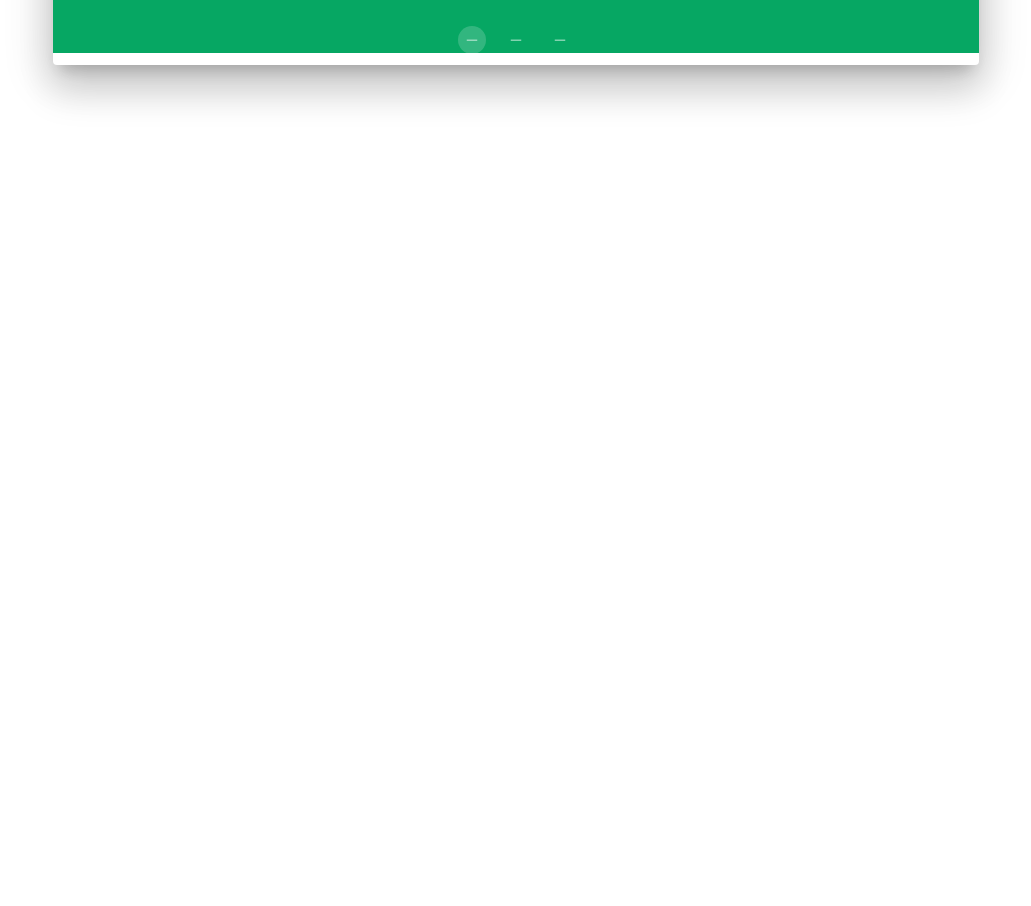
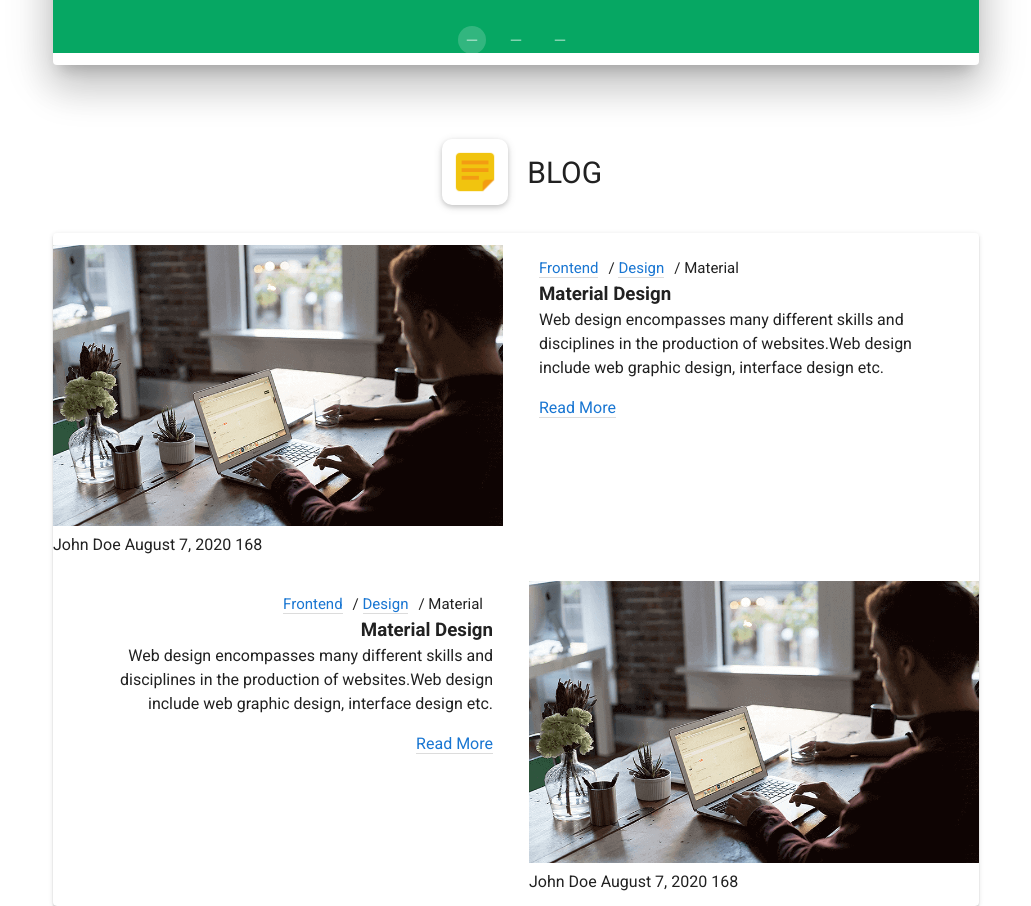
Before and after one commit to Hasibul-99/Resuni-, a Vue app: page / in a window 1280 px wide. Shown: the part 4820-5726 px from the top of the page, without its empty margins (124-1155 px from the left). Before the commit the page ends 4897 px from the top, so only its background shows below. Built offline with nearby package versions, Linux system fonts and the light colour scheme.

Commit message:
blog show design update

```diff
--- a/src/assets/scss/home.scss
+++ b/src/assets/scss/home.scss
@@ -1,3 +1,6 @@
+body {
+    font-family: 'Muli', sans-serif !important;
+}
 .main-body {
     .menu-wrap {
         position: fixed !important;
@@ -170,3 +173,24 @@
         border-radius: 50%;
     }
 }
+
+
+.blog-content {
+    .breadcrumb {
+        padding: 0;
+        background: none;
+        font-size: 15px;
+
+        li {
+            display: inline-block;
+            margin-right: 10px
+        }
+    }
+
+    .content-blog {
+        a {
+            border-bottom: 1px solid gainsboro;
+            text-decoration: none;
+        }
+    }
+}
--- /dev/null
+++ b/src/components/Blog.vue
@@ -0,0 +1,79 @@
+<template>
+    <div class="section-container section interest">
+         <v-container class="">
+             <div class="section-title text-center mb-10">
+                <img src="../assets/images/icons/post-it.png" width="50">
+                <span class="section-text-title"> BLOG </span>
+             </div>
+            <v-card class="blog-content">
+                <v-row class=" blog odd">
+                    <v-col class="xs-12 md-6 sm-12 lg-6 xl-6 image pa-0">
+                        <v-container class="">
+                            <img alt="blog-image float-left" width="450" src="../assets/images/blog/blog-2.png">
+                            <div class="image-overlay">
+                                <div class="comments">
+                                    <i class="fa fa-user"></i> John Doe
+                                    <i class="fa fa-clock-o"></i>
+                                    <time datetime="2045-08-16">August 7, 2020</time>
+                                    <i class="fa fa-comments"></i> 168
+                                </div>
+                            </div>
+                        </v-container>
+                    </v-col>
+                    <v-col class="xs-12 md-6 sm-12 lg-6 xl-6 content-blog">
+                        <v-container>
+                            <ol class="breadcrumb">
+                                <li><a href="#">Frontend</a></li>/
+                                <li><a href="#">Design</a></li>/
+                                <li class="active">Material</li>
+                            </ol>
+                            <h3>Material Design</h3>
+                            <p>
+                                Web design encompasses many different skills and disciplines in the production
+                                of websites.Web design include web graphic design, interface design etc.
+                            </p>
+                            <a class="forward" href="single-blog.html">Read More</a>
+                        </v-container>
+                    </v-col>
+                </v-row>
+                <v-row class=" blog odd">
+                    <v-col class="xs-12 md-6 sm-12 lg-6 xl-6 content-blog">
+                        <v-container class="text-right">
+                            <ol class="breadcrumb">
+                                <li><a href="#">Frontend</a></li>/
+                                <li><a href="#">Design</a></li>/
+                                <li class="active">Material</li>
+                            </ol>
+                            <h3>Material Design</h3>
+                            <p>
+                                Web design encompasses many different skills and disciplines in the production
+                                of websites.Web design include web graphic design, interface design etc.
+                            </p>
+                            <a class="forward" href="single-blog.html">Read More</a>
+                        </v-container>
+                    </v-col>
+
+                    <v-col class="xs-12 md-6 sm-12 lg-6 xl-6 image pa-0">
+                        <v-container>
+                            <img alt="blog-image float-left" width="450" src="../assets/images/blog/blog-2.png">
+                            <div class="image-overlay">
+                                <div class="comments">
+                                    <i class="fa fa-user"></i> John Doe
+                                    <i class="fa fa-clock-o"></i>
+                                    <time datetime="2045-08-16">August 7, 2020</time>
+                                    <i class="fa fa-comments"></i> 168
+                                </div>
+                            </div>
+                        </v-container>
+                    </v-col>
+                </v-row>
+            </v-card>
+         </v-container>
+    </div>
+
+</template>
+<script>
+export default {
+
+}
+</script>
--- a/src/components/index.vue
+++ b/src/components/index.vue
@@ -12,6 +12,7 @@
         <Experience></Experience>
         <Interest></Interest>
         <Testimonial></Testimonial>
+        <Blog></Blog>
     </div>
 </template>
 
@@ -24,6 +25,7 @@ import Skills from "./Skills";
 import Experience from "./Experience";
 import Interest from "./Interest";
 import Testimonial from "./Testimonials";
+import Blog from "./Blog";
 
 export default {
     data() {
@@ -39,8 +41,8 @@ export default {
         Skills,
         Experience,
         Interest,
-        Testimonial
-
+        Testimonial,
+        Blog
     },
     methods: {
         showSidebar() {
```
